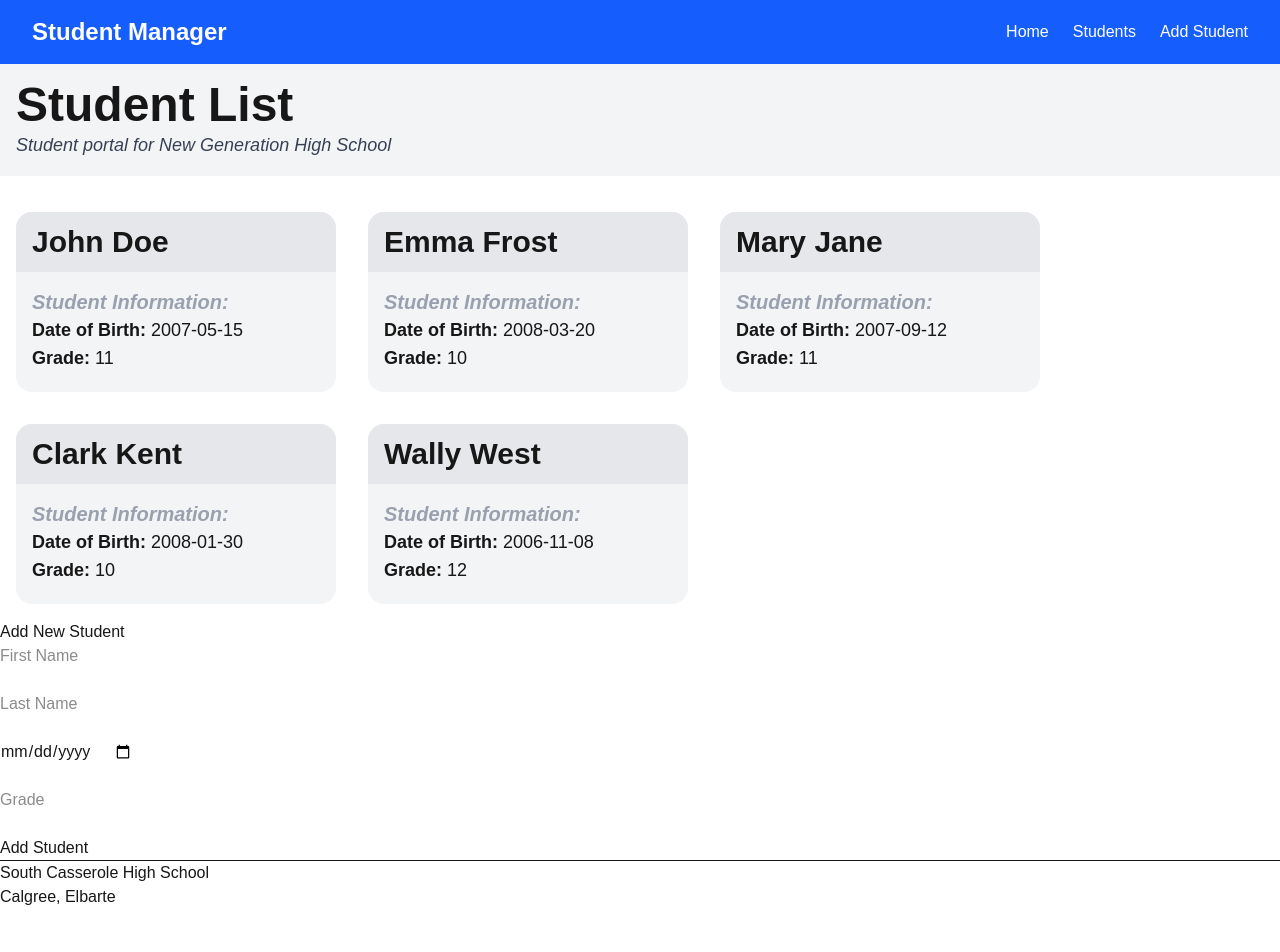
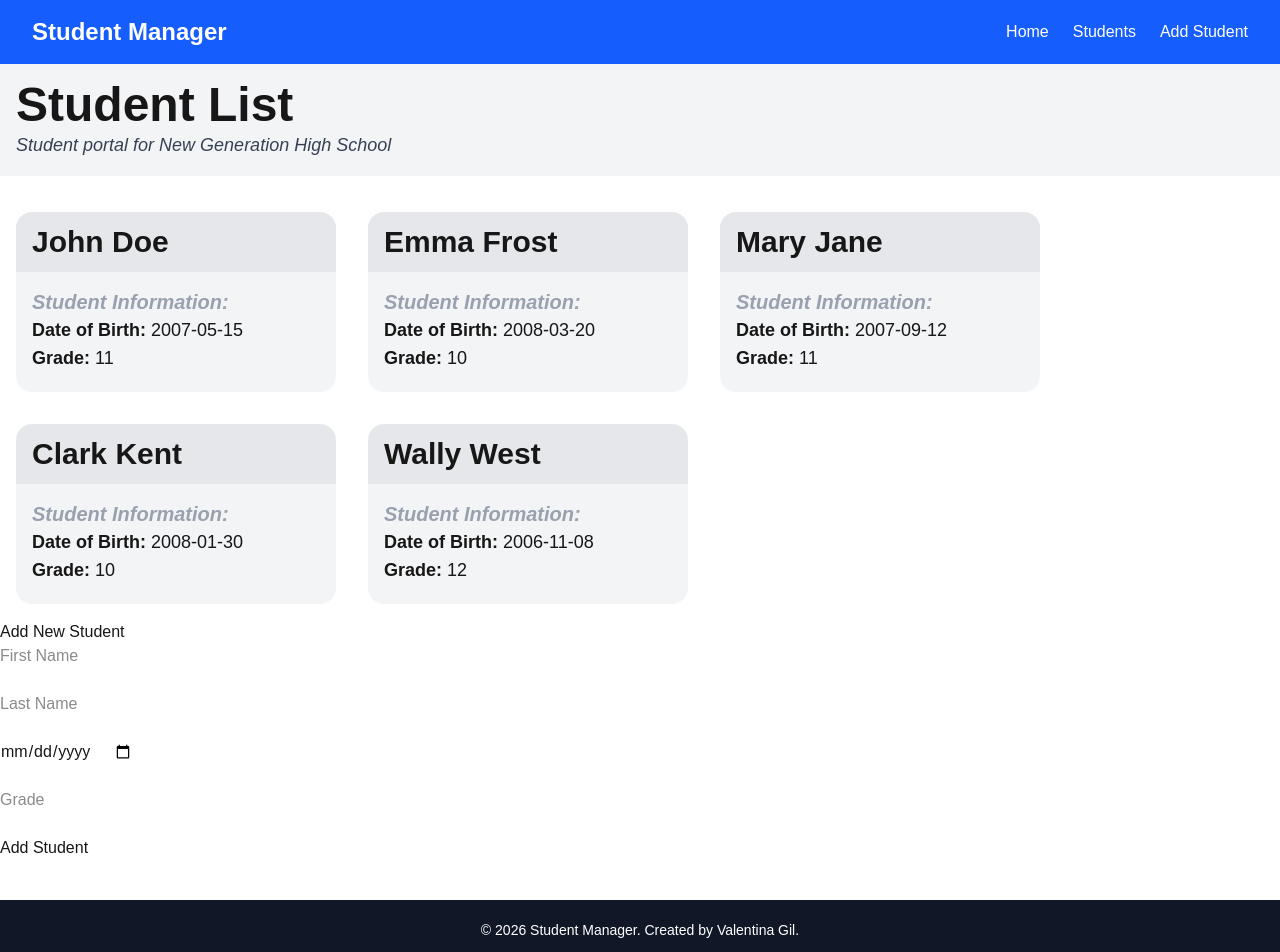
Before and after one commit to AnLuu225/webdev_2_300_group_7_assignment_2, a Next.js app: page / in a window 1280 px wide. Shown: the top 952 px of the page. Before the commit the page ends 909 px from the top, so only its background shows below. Built offline with nearby package versions, Linux system fonts and the light colour scheme.

Commit message:
Update Footer.js

```diff
--- a/components/Footer.js
+++ b/components/Footer.js
@@ -1,9 +1,9 @@
 export default function Footer() {
   return (
-    <footer>
-      <hr />
-      <p>South Casserole High School</p>
-      <p>Calgree, Elbarte</p>
+    <footer className="w-full bg-gray-900 text-white text-center py-5 mt-10">
+      <p className="text-sm">
+        © 2026 Student Manager. Created by Valentina Gil.
+      </p>
     </footer>
   );
 }
```
